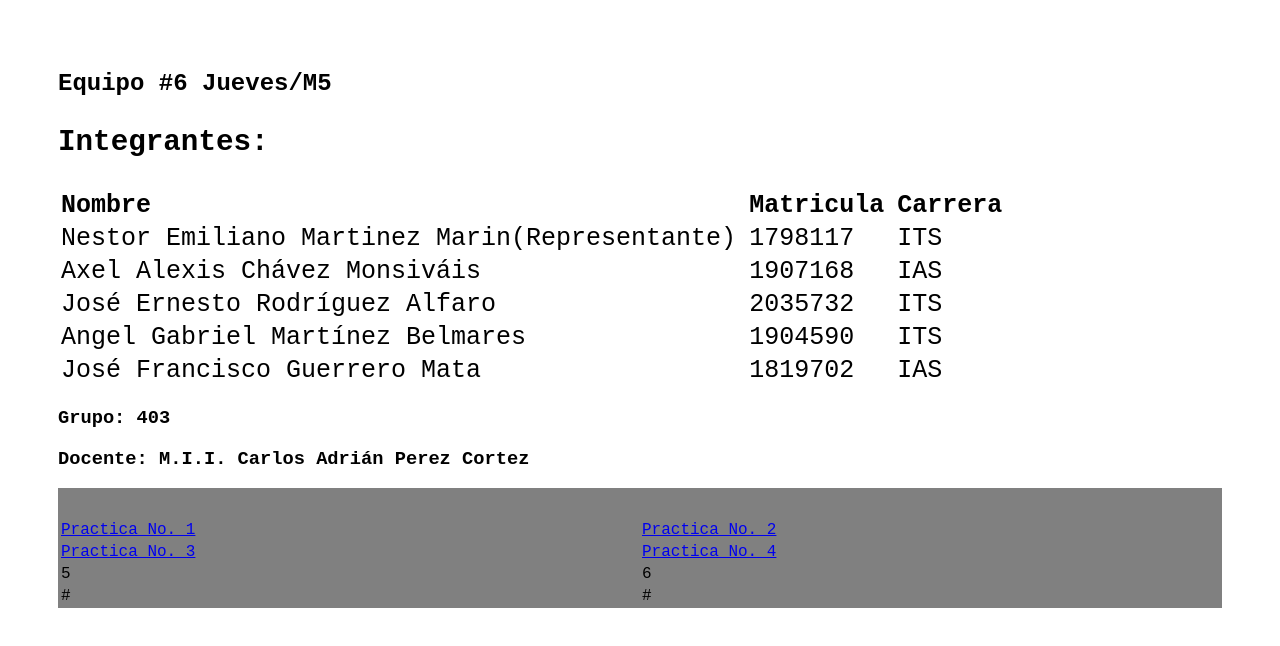
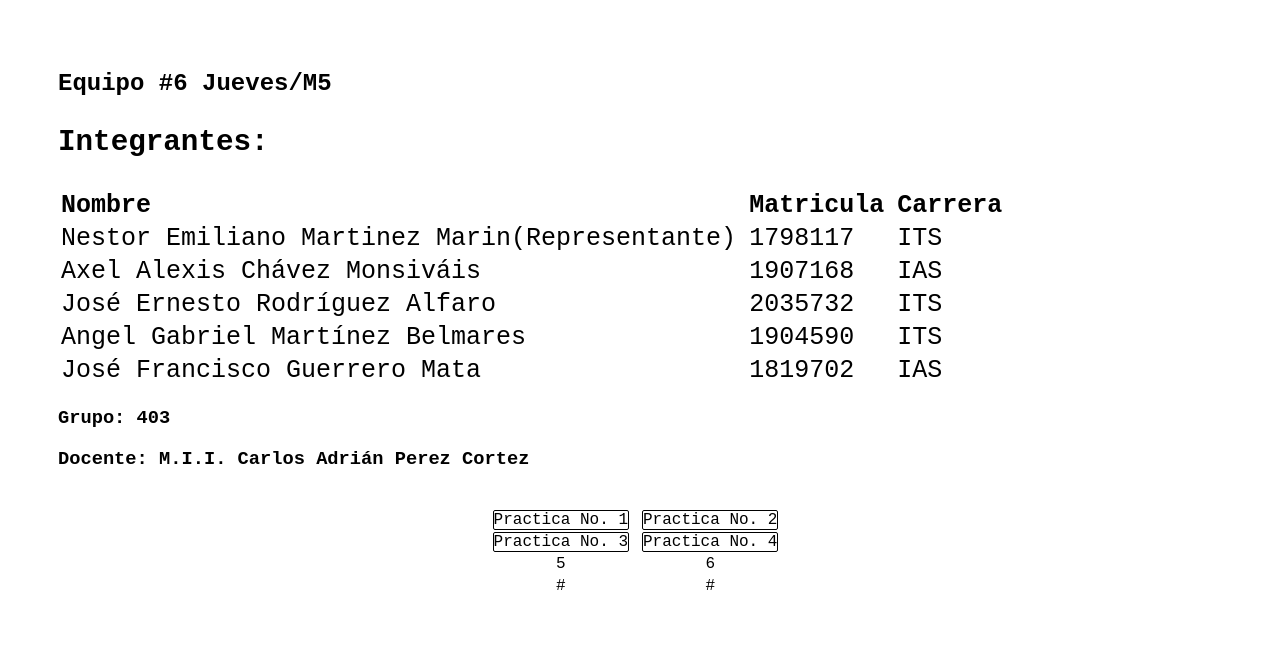
Before and after one commit to Nestor-Martinez23/Lab-Programacion-web, a plain HTML site: page index.html in a window 1280 px wide. Shown: the part 118-764 px from the top of the page. Drawn offline with Linux system fonts and the light colour scheme.

Commit message:
Update styles.css
se actualizo .navegacion

```diff
--- a/styles.css
+++ b/styles.css
@@ -22,8 +22,19 @@ table th,td{
 }
 .navegacion{
     display: flex;
-    flex-direction: column;
     justify-content: center;
-    padding-top: 30px;
-    background-color: gray;
+    padding: 20px;
 }
+.navegacion__practicas {
+    text-align: center;
+}
+a{
+    text-decoration: none;
+    border: solid 1px black;
+    border-radius: 2px;
+    color: black;
+  }
+a:hover{
+        cursor: pointer;
+        color: blue;
+    }
```
